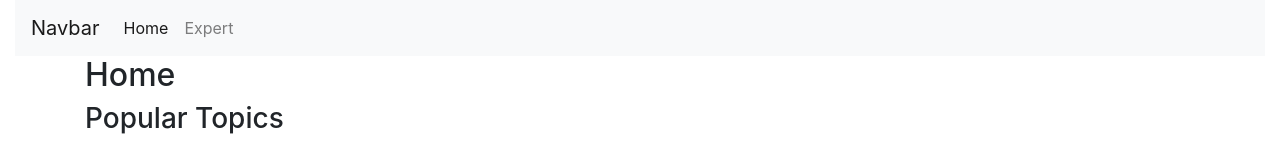
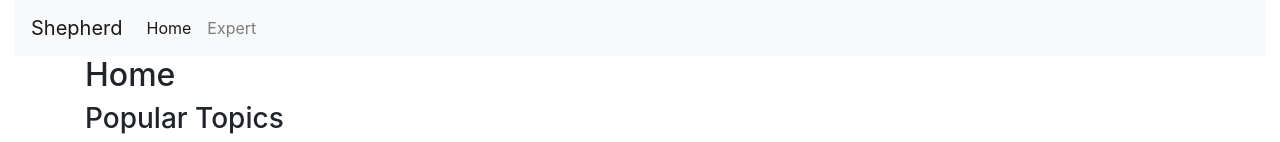
Before and after one commit to RightpointLabs/shepherd-ui, a React (Create React App) app: page / in a window 1280 px wide. Shown: the top 142 px of the page. Built offline with nearby package versions, Linux system fonts and the light colour scheme.

Commit message:
Fixing link in header

```diff
--- a/src/components/header/header.jsx
+++ b/src/components/header/header.jsx
@@ -5,7 +5,7 @@ const Header = () => {
     return (
         <div className="container-fluid">
             <nav className="navbar navbar-expand-lg navbar-light bg-light">
-                <a className="navbar-brand" href="#">Navbar</a>
+                <Link className="navbar-brand" to="/">Shepherd</Link>
                 <button className="navbar-toggler" type="button" data-toggle="collapse" data-target="#navbarSupportedContent" aria-controls="navbarSupportedContent" aria-expanded="false" aria-label="Toggle navigation">
                     <span className="navbar-toggler-icon"></span>
                 </button>
```
